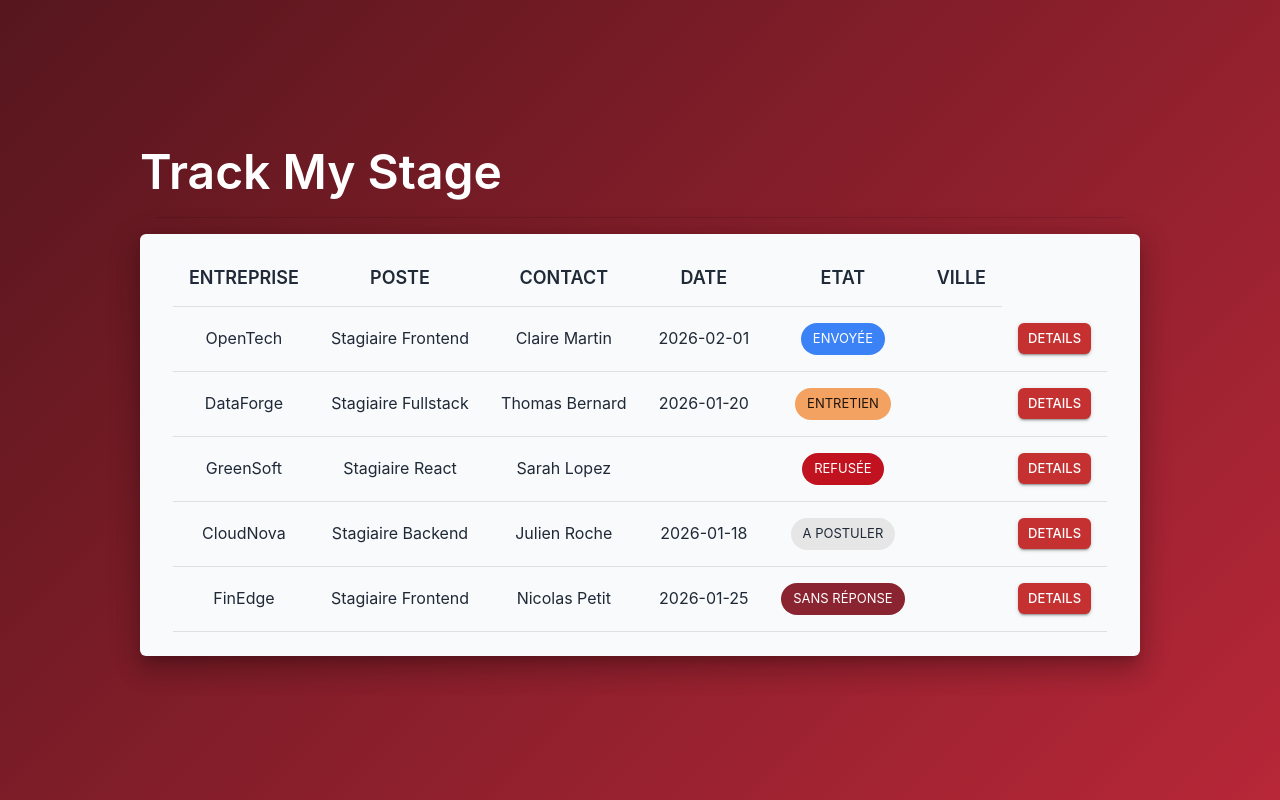
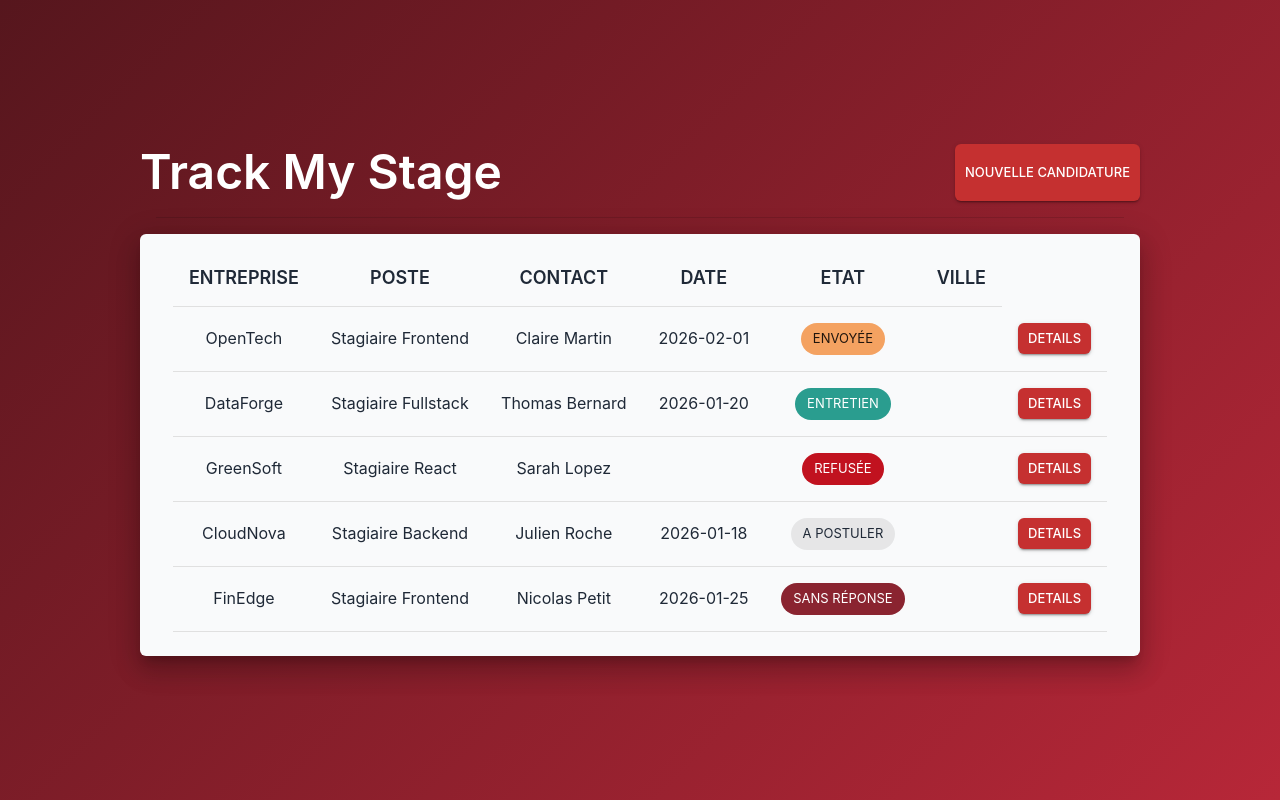
Before and after one commit to cbo31/TrackMyStage, a React app in the folder frontend/: page / in a window 1280 px wide. Built offline with nearby package versions, Linux system fonts and the light colour scheme; the HTML template or start-up script is replaced by a standard one.

Commit message:
Add: state color to 'etat' ans button 'nouvelle candidature'

```diff
--- a/frontend/src/components/Dashboard.jsx
+++ b/frontend/src/components/Dashboard.jsx
@@ -5,8 +5,8 @@ function Dashboard() {
 
   const statusConfig = {
     // TODO : modify chip's color
-    SENT: {label: "envoyée", color: "info"},
-    INTERVIEW: {label: "Entretien", color: "warning"},
+    SENT: {label: "envoyée", color: "warning"},
+    INTERVIEW: {label: "Entretien", color: "success"},
     REJECTED: {label: "Refusée", color: "error"},
     TO_APPLY: {label: "A postuler", color: "default"},
     NO_RESPONSE: {label: "Sans réponse", color: "secondary"},
@@ -43,7 +43,13 @@ function Dashboard() {
 
   return (
     <Box sx={{ width: 1000 }}>
-      <Typography variant="h3" sx={{ color: "text.white" }}>Track My Stage</Typography>
+      <Box sx= {{
+        display: 'flex',
+        justifyContent: 'space-between'
+      }}>
+        <Typography variant="h3" sx={{ color: "text.white" }}>Track My Stage</Typography>
+        <Button variant="contained" size="small">nouvelle candidature</Button>
+      </Box>
       <Divider sx={{ m: 2 }}/>
 
       <Card
```
